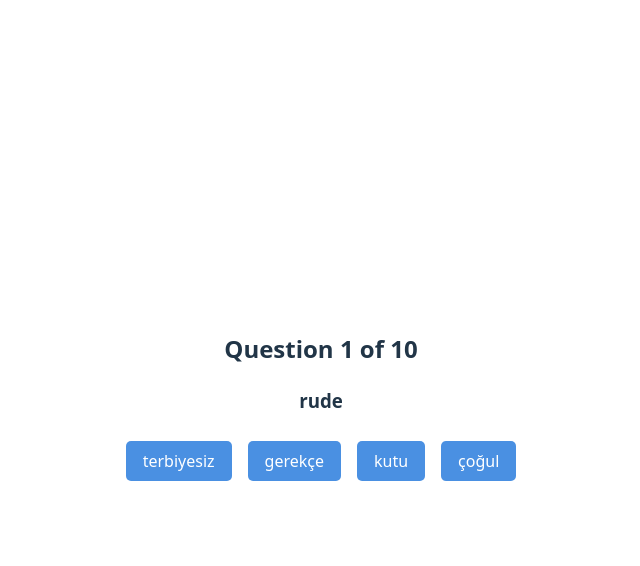
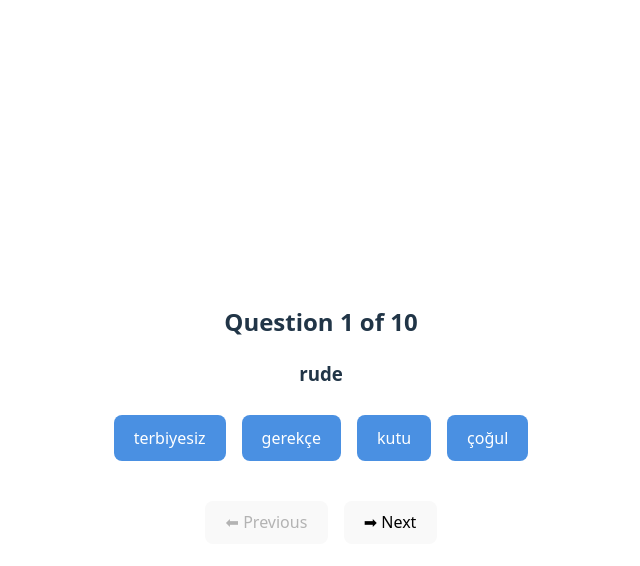
Before and after one commit to muraat400/quiz-app, a React (Vite) app: page / in a window 1280 px wide. Both pictures are taken after a click on the button "Start Quiz". Shown: the top 566 px of the page, without its empty margins (319-959 px from the left). Built offline with nearby package versions, Linux system fonts and the light colour scheme.

Commit message:
add navigation and answer feedback to QuizQuestion

```diff
--- a/src/features/quiz/components/QuizQuestion.tsx
+++ b/src/features/quiz/components/QuizQuestion.tsx
@@ -1,47 +1,111 @@
+import { useEffect, useState } from 'react';
 import { useQuiz } from '../context/useQuiz';
-import { QuizService } from '../services/QuizService';
 
 const QuizQuestion = () => {
   const { state, dispatch } = useQuiz();
-  const current = state.questions[state.currentIndex];
+  const currentQuestion = state.questions[state.currentIndex];
 
-  // If quiz is completed, show the result message
-  if (state.completed) return <p>🎉 Quiz complete!</p>;
+  const [selectedOption, setSelectedOption] = useState<string | null>(null);
+  const [answerRevealed, setAnswerRevealed] = useState(false);
 
-  // If current question is not available, show loading state
-  if (!current) return <p>Loading question...</p>;
+  // Set selected option from global state (persisted answers)
+  useEffect(() => {
+    setSelectedOption(state.answers[state.currentIndex] || null);
+    setAnswerRevealed(false);
+  }, [state.currentIndex]);
 
-  // Handle answer selection and update state accordingly
-  const handleAnswer = (selected: string) => {
-    const isCorrect = QuizService.isAnswerCorrect(
-      selected,
-      current.correctAnswer
-    );
-    dispatch({ type: isCorrect ? 'ANSWER_CORRECT' : 'ANSWER_WRONG' });
+  const handleAnswer = (option: string) => {
+    if (selectedOption || answerRevealed) return;
+
+    setSelectedOption(option);
+    dispatch({
+      type: 'SELECT_ANSWER',
+      questionIndex: state.currentIndex,
+      answer: option,
+    });
+
+    const isCorrect = option === currentQuestion.correctAnswer;
+
+    if (isCorrect) {
+      dispatch({ type: 'ANSWER_CORRECT' });
+      setTimeout(() => {
+        setSelectedOption(null);
+      }, 300);
+    } else {
+      dispatch({ type: 'ANSWER_WRONG' });
+      setAnswerRevealed(true);
+    }
+  };
+
+  const getButtonStyle = (option: string): React.CSSProperties => {
+    const baseStyle: React.CSSProperties = {
+      margin: '8px',
+      padding: '12px 20px',
+      backgroundColor: '#4a90e2',
+      color: 'white',
+      border: 'none',
+      borderRadius: '8px',
+      cursor: 'pointer',
+      fontSize: '16px',
+    };
+
+    // Feedback coloring
+    if (state.answers[state.currentIndex]) {
+      if (option === currentQuestion.correctAnswer) {
+        return { ...baseStyle, backgroundColor: 'green' };
+      }
+      if (option === state.answers[state.currentIndex]) {
+        return { ...baseStyle, backgroundColor: 'red' };
+      }
+    }
+
+    return baseStyle;
   };
 
   return (
-    <div style={{ textAlign: 'center', padding: '2rem' }}>
-      <h2>Question {state.currentIndex + 1} of {state.questions.length}</h2>
-      <h3>{current.word.English}</h3>
+    <div style={{ textAlign: 'center', marginTop: '3rem' }}>
+      <h2>
+        Question {state.currentIndex + 1} of {state.questions.length}
+      </h2>
+      <h3>{currentQuestion.word.English}</h3>
 
-      <div style={{ marginTop: '1rem' }}>
-        {current.options.map((opt, idx) => (
+      <div>
+        {currentQuestion.options.map((option) => (
           <button
-            key={idx}
-            onClick={() => handleAnswer(opt)}
-            style={{
-              margin: '0.5rem',
-              padding: '0.5rem 1rem',
-              backgroundColor: '#4a90e2',
-              color: '#fff',
-              borderRadius: '5px',
-              cursor: 'pointer',
-            }}
+            key={option}
+            onClick={() => handleAnswer(option)}
+            style={getButtonStyle(option)}
+            disabled={!!selectedOption || !!state.answers[state.currentIndex]}
           >
-            {opt}
+            {option}
           </button>
         ))}
+      </div>
+
+      <div style={{ marginTop: '2rem' }}>
+        <button
+          onClick={() => dispatch({ type: 'PREV_QUESTION' })}
+          disabled={state.currentIndex === 0}
+          style={{ marginRight: '1rem' }}
+        >
+          ⬅ Previous
+        </button>
+
+        <button
+          onClick={() => {
+            setSelectedOption(null);
+            setAnswerRevealed(false);
+
+            const isLast = state.currentIndex === state.questions.length - 1;
+            if (isLast) {
+              dispatch({ type: 'COMPLETE_QUIZ' });
+            } else {
+              dispatch({ type: 'SKIP_QUESTION' });
+            }
+          }}
+        >
+          ➡ Next
+        </button>
       </div>
     </div>
   );
--- a/src/features/quiz/context/QuizReducer.ts
+++ b/src/features/quiz/context/QuizReducer.ts
@@ -8,11 +8,16 @@ export interface QuizState {
   completed: boolean;
   letter?: string;
   limit?: number;
+  answers: { [index: number]: string };
 }
 
 export type QuizAction =
   | { type: 'ANSWER_CORRECT' }
   | { type: 'ANSWER_WRONG' }
+  | { type: 'PREV_QUESTION' }
+  | { type: 'SKIP_QUESTION' }
+  | { type: 'COMPLETE_QUIZ' }
+  | { type: 'SELECT_ANSWER'; questionIndex: number; answer: string }
   | { type: 'RESET'; payload: QuizQuestion[]; letter?: string; limit?: number };
 
 // Initial state
@@ -23,7 +28,8 @@ export const quizInitialState: QuizState = {
   wrongAnswers: 0,
   completed: false,
   letter: undefined,
-  limit: undefined
+  limit: undefined,
+  answers: {}
 };
 
 export function quizReducer(state: QuizState, action: QuizAction): QuizState {
@@ -38,9 +44,30 @@ export function quizReducer(state: QuizState, action: QuizAction): QuizState {
     case 'ANSWER_WRONG':
       return {
         ...state,
-        currentIndex: state.currentIndex + 1,
         wrongAnswers: state.wrongAnswers + 1,
-        completed: state.currentIndex + 1 >= state.questions.length,
+      };
+    case 'PREV_QUESTION':
+      return {
+        ...state,
+        currentIndex: Math.max(0, state.currentIndex - 1),
+      };
+    case 'SKIP_QUESTION':
+      return {
+        ...state,
+        currentIndex: Math.min(state.questions.length - 1, state.currentIndex + 1),
+      };
+    case 'COMPLETE_QUIZ':
+      return {
+        ...state,
+        completed: true,
+      };
+    case 'SELECT_ANSWER':
+      return {
+        ...state,
+        answers: {
+          ...state.answers,
+          [action.questionIndex]: action.answer,
+        },
       };
     case 'RESET':
       return {
```
